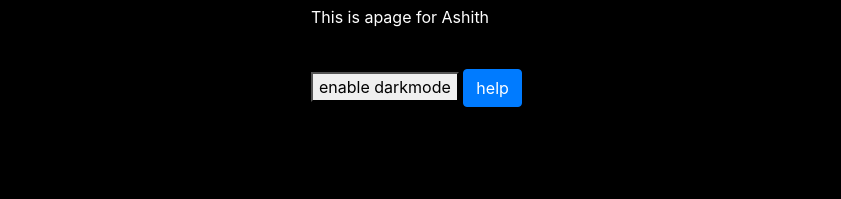
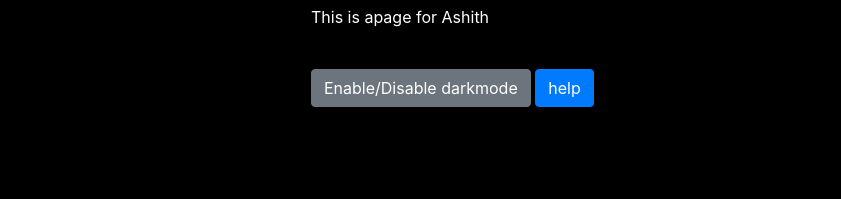
Before and after one commit to dhanushbmohan7/demo-webpage, a website: page index.html in a window 1280 px wide. Shown: the part 207-406 px from the top of the page, 439-1280 px from the left. Drawn offline with Linux system fonts and the light colour scheme.

Commit message:
button style changed

```diff
--- a/index.html
+++ b/index.html
@@ -62,7 +62,7 @@
         <h1 class="font-weight-light">Ashith Kv</h1>
         <p>This is apage for Ashith</p>
         <br>
-        <button onclick="darkMode()">enable darkmode</button>
+        <button onclick="darkMode()" class="btn btn-secondary">Enable/Disable darkmode</button>
         <a class="btn btn-primary" href="#">help</a>
       </div>
       <!-- /.col-md-4 -->
```
